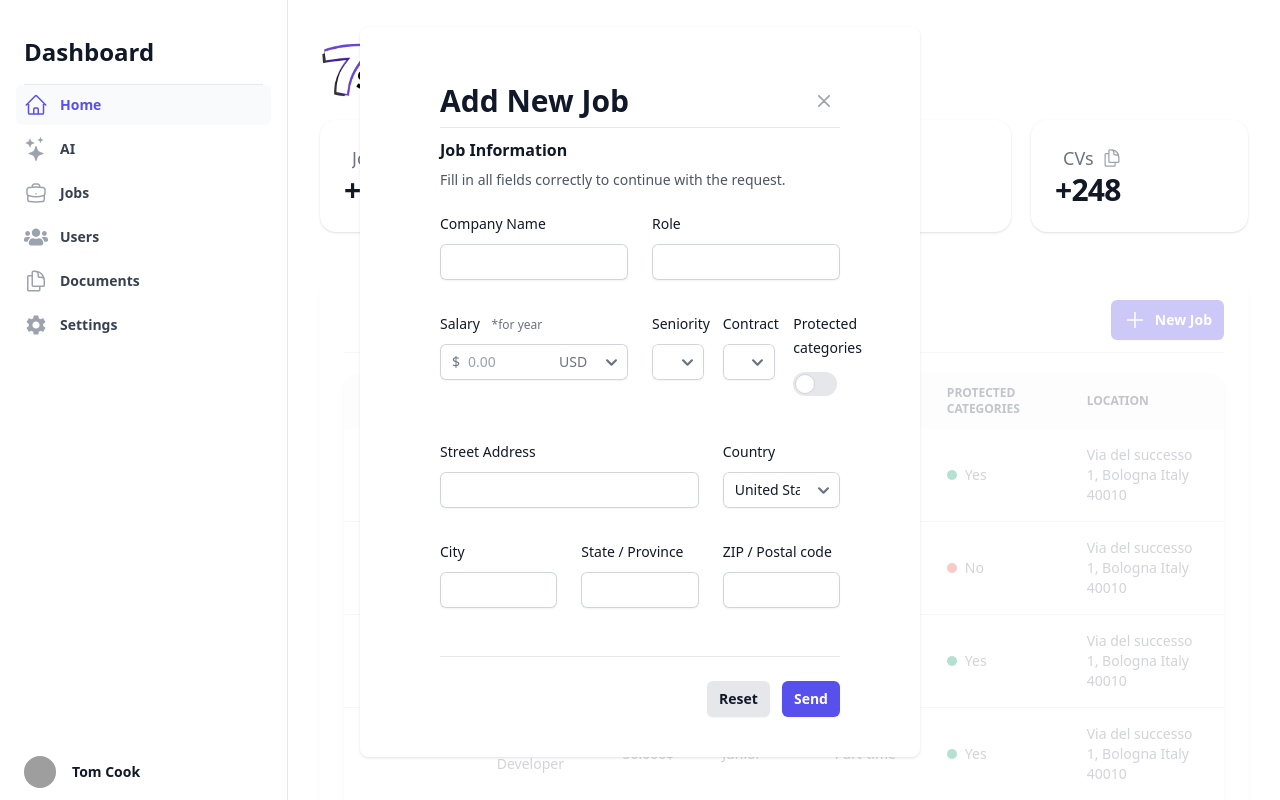
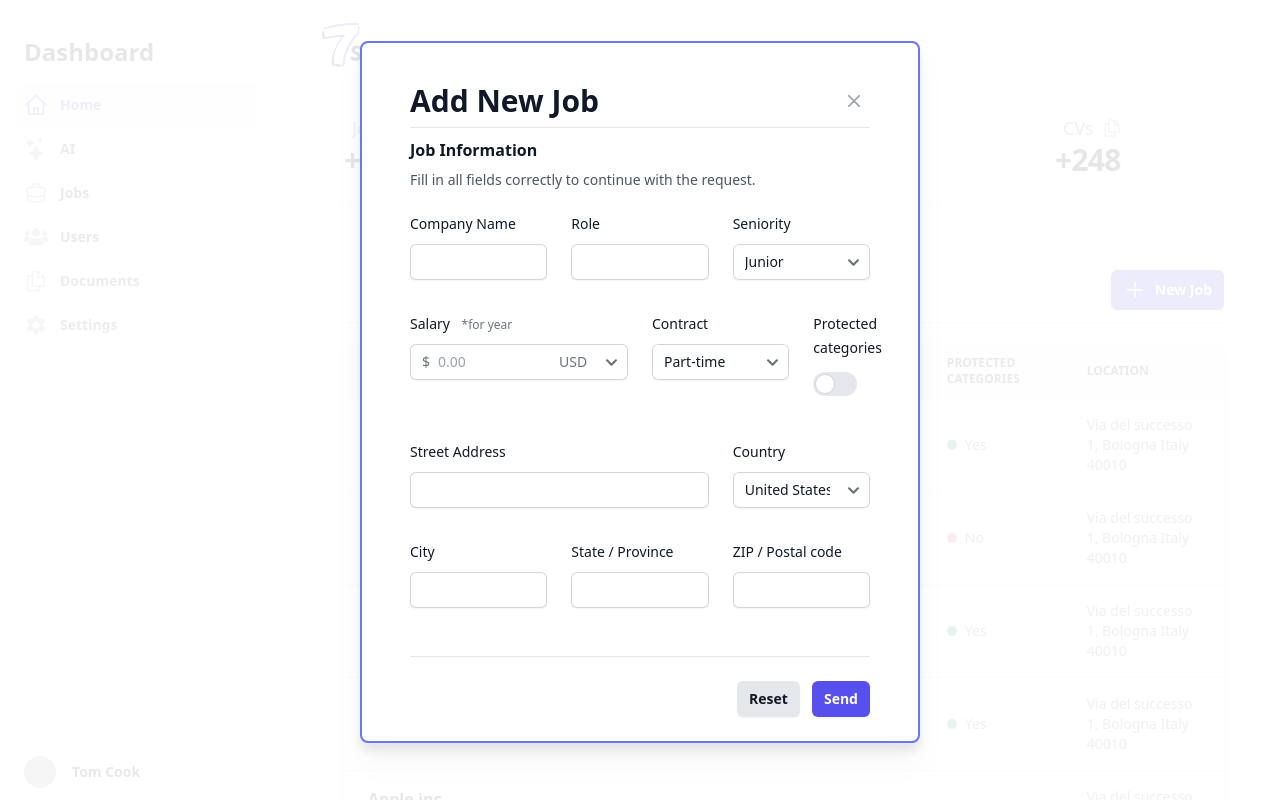
Before and after one commit to jodydev/7_seconds_pro, a React (Vite) app: page / in a window 1280 px wide. Both pictures are taken after a click on the button "New Job". Shown: the top 800 px of the page. Built offline with nearby package versions, Linux system fonts and the light colour scheme; grey boxes are pictures that could not be loaded.

Commit message:
fix ui opacity

```diff
--- a/src/components/BannerAi.jsx
+++ b/src/components/BannerAi.jsx
@@ -1,6 +1,10 @@
+import { useAppContext } from "../context/AppContext";
+
 export default function BannerAi() {
+  const { modalOpen } = useAppContext();
+
   return (
-      <div className="mx-auto py-24 sm:px-6 sm:py-12 lg:px-0">
+      <div className={`${modalOpen ? "opacity-10" : "opacity-100"} mx-auto py-24 sm:px-6 sm:py-12 lg:px-0`}>
         <div className="relative isolate overflow-hidden bg-indigo-600 px-6 pt-16 shadow-2xl sm:rounded-2xl sm:px-16 md:pt-24 lg:flex lg:gap-x-20 lg:px-24 lg:pt-0">
           <svg
             viewBox="0 0 1024 1024"
--- a/src/components/FileUpload.jsx
+++ b/src/components/FileUpload.jsx
@@ -1,7 +1,9 @@
-import { PlusIcon } from '@heroicons/react/20/solid'
+import { PlusIcon } from "@heroicons/react/20/solid";
 
 export default function FileUpload() {
   return (
+    <div className="container">
+      <div className="flex justify-center px-6 my-12">
         <div className="text-center">
           <svg
             className="mx-auto h-12 w-12 text-gray-400"
@@ -18,7 +20,9 @@ export default function FileUpload() {
               d="M9 13h6m-3-3v6m-9 1V7a2 2 0 012-2h6l2 2h6a2 2 0 012 2v8a2 2 0 01-2 2H5a2 2 0 01-2-2z"
             />
           </svg>
-      <h3 className="mt-2 text-sm font-semibold text-gray-900">No projects</h3>
+          <h3 className="mt-2 text-sm font-semibold text-gray-900">
+            No projects
+          </h3>
           <p className="mt-1 text-sm text-gray-500">
             Get started by creating a new project.
           </p>
@@ -32,5 +36,7 @@ export default function FileUpload() {
             </button>
           </div>
         </div>
+      </div>
+    </div>
   );
 }
--- a/src/components/HeaderCard.jsx
+++ b/src/components/HeaderCard.jsx
@@ -4,8 +4,11 @@ import {
 } from "@heroicons/react/24/outline";
 import { BsStars } from "react-icons/bs";
 import { FaUsers } from "react-icons/fa";
+import { useAppContext } from "../context/AppContext";
 
 export default function HeaderCard() {
+  const { modalOpen } = useAppContext();
+
   const stats = [
     { name: "Jobs", stat: "+71,897", icon: BriefcaseIcon },
     { name: "Users", stat: "+588", icon: FaUsers },
@@ -14,9 +17,9 @@ export default function HeaderCard() {
   ];
 
   return (
-    <div>
+    <div className={`${modalOpen ? "opacity-10" : "opacity-100"}`}>
       <img
-        className="w-auto h-[60px]"
+        className="w-auto h-[50px]"
         src="/7secondspro-logo/1.png"
         alt="Your Company"
       />
--- a/src/components/JobPostings.jsx
+++ b/src/components/JobPostings.jsx
@@ -1,23 +1,15 @@
-import { useState } from "react";
 import Job from "./Modal/Job";
+import { useAppContext } from "../context/AppContext";
 
 export default function JobPostings() {
-  const [modalOpen, setModalOpen] = useState(false);
-
-  const openModal = () => {
-    setModalOpen(true);
-  };
-
-  const closeModal = () => {
-    setModalOpen(false);
-  };
+  const { modalOpen, openModal, closeModal } = useAppContext();
 
   return (
     <section id="jobposting">
       {modalOpen && <Job closeModal={closeModal} />}
       <div
         className={`${
-          modalOpen ? "opacity-30" : "opacity-100"
+          modalOpen ? "opacity-10" : "opacity-100"
         } bg-white px-4 py-4 sm:px-6 shadow-lg rounded-2xl mt-10`}
       >
         <div className="flex flex-wrap items-center justify-between sm:flex-nowrap border-b border-gray-200">
--- a/src/components/Modal/Job.jsx
+++ b/src/components/Modal/Job.jsx
@@ -26,11 +26,11 @@ export default function Job({ closeModal }) {
       id="crud-modal"
       tabIndex="-1"
       aria-hidden="true"
-      className="flex overflow-y-auto overflow-x-hidden fixed top-0 right-0 left-0 z-50 justify-center items-center w-full md:inset-0 h-[calc(100%-1rem)] max-h-full"
+      className="flex overflow-hidden overflow-x-hidden fixed top-0 right-0 left-0 z-50 justify-center items-center w-full md:inset-0 h-[calc(100%-1rem)] max-h-full"
     >
-      <div className="relative p-10 w-full  max-w-[50%]">
-        <div className="relative bg-white rounded-lg shadow dark:bg-gray-700 py-10 px-20">
-          <div className="flex items-center justify-between my-2 border-b rounded-t dark:border-gray-600">
+      <div className="relative p-10 w-full max-w-[50%] ">
+        <div className="relative bg-white rounded-lg  dark:bg-gray-700 py-6 px-12 drop-shadow-xl border-2 border-indigo-500">
+          <div className="flex items-center justify-between my-2 border-b rounded-t dark:border-gray-600 ">
             <h3 className="text-3xl my-2 font-semibold text-gray-900 dark:text-white">
               Add New Job
             </h3>
@@ -70,7 +70,7 @@ export default function Job({ closeModal }) {
                 </p>
 
                 <div className="mt-5 grid grid-cols-1 gap-x-6 gap-y-8 sm:grid-cols-6">
-                  <div className="sm:col-span-3">
+                  <div className="sm:col-span-2">
                     <label
                       htmlFor="first-name"
                       className="block text-sm font-medium leading-6 text-gray-900"
@@ -88,7 +88,7 @@ export default function Job({ closeModal }) {
                     </div>
                   </div>
 
-                  <div className="sm:col-span-3">
+                  <div className="sm:col-span-2">
                     <label
                       htmlFor="last-name"
                       className="block text-sm font-medium leading-6 text-gray-900"
@@ -103,6 +103,27 @@ export default function Job({ closeModal }) {
                         autoComplete="family-name"
                         className="block w-full rounded-md border-0 py-1.5 text-gray-900 shadow-sm ring-1 ring-inset ring-gray-300 placeholder:text-gray-400 focus:ring-2 focus:ring-inset focus:ring-indigo-600 sm:text-sm sm:leading-6"
                       />
+                    </div>
+                  </div>
+
+                  <div className="sm:col-span-2">
+                    <label
+                      htmlFor="country"
+                      className="block text-sm font-medium leading-6 text-gray-900"
+                    >
+                      Seniority
+                    </label>
+                    <div className="mt-2">
+                      <select
+                        id="seniority"
+                        name="seniority"
+                        autoComplete="seniority-name"
+                        className="block w-full rounded-md border-0 py-1.5 text-gray-900 shadow-sm ring-1 ring-inset ring-gray-300 focus:ring-2 focus:ring-inset focus:ring-indigo-600 sm:max-w-xs sm:text-sm sm:leading-6"
+                      >
+                        <option>Junior</option>
+                        <option>Mid</option>
+                        <option>Senior</option>
+                      </select>
                     </div>
                   </div>
 
@@ -144,28 +165,9 @@ export default function Job({ closeModal }) {
                     </div>
                   </div>
 
-                  <div className="sm:col-span-1">
-                    <label
-                      htmlFor="country"
-                      className="block text-sm font-medium leading-6 text-gray-900"
-                    >
-                      Seniority
-                    </label>
-                    <div className="mt-2">
-                      <select
-                        id="seniority"
-                        name="seniority"
-                        autoComplete="seniority-name"
-                        className="block w-full rounded-md border-0 py-1.5 text-gray-900 shadow-sm ring-1 ring-inset ring-gray-300 focus:ring-2 focus:ring-inset focus:ring-indigo-600 sm:max-w-xs sm:text-sm sm:leading-6"
-                      >
-                        <option>Junior</option>
-                        <option>Mid</option>
-                        <option>Senior</option>
-                      </select>
-                    </div>
-                  </div>
 
-                  <div className="sm:col-span-1">
+
+                  <div className="sm:col-span-2">
                     <label
                       htmlFor="country"
                       className="block text-sm font-medium leading-6 text-gray-900"
@@ -208,7 +210,7 @@ export default function Job({ closeModal }) {
                         />
                         <div
                           className={`relative w-11 h-6 bg-gray-200 rounded-full peer ${
-                            isChecked ? "bg-blue-600" : "dark:bg-gray-700"
+                            isChecked ? "bg-indigo-500" : "dark:bg-gray-700"
                           } transition-all duration-300`}
                         >
                           <div
--- a/src/components/Sidebar.jsx
+++ b/src/components/Sidebar.jsx
@@ -1,4 +1,5 @@
 import { useLocation } from "react-router-dom";
+import { useAppContext } from "../context/AppContext";
 import { MdSettings } from "react-icons/md";
 import { FaUsers } from "react-icons/fa";
 import { BsStars } from "react-icons/bs";
@@ -32,10 +33,11 @@ function classNames(...classes) {
 
 export default function Sidebar() {
   const location = useLocation();
+  const { modalOpen } = useAppContext();
   const [sidebarOpen, setSidebarOpen] = useState(false);
 
   return (
-    <header>
+    <header className={`${modalOpen ? "opacity-10" : "opacity-100"}`}>
       {/* Mobile sidebar */}
       <Transition.Root show={sidebarOpen} as={Fragment}>
         <Dialog
@@ -140,10 +142,9 @@ export default function Sidebar() {
       {/* Static sidebar for desktop */}
       <div className="hidden lg:fixed lg:inset-y-0 lg:z-50 lg:flex lg:w-72 lg:flex-col">
         <div className="flex grow flex-col gap-y-5 overflow-y-auto border-r border-gray-200 bg-white px-6">
-
-            <h3 className="text-2xl font-semibold leading-6 text-gray-900 mt-10 ">
-              Dashboard
-            </h3>
+          <h3 className="text-2xl font-semibold leading-6 text-gray-900 mt-10 ">
+            Dashboard
+          </h3>
 
           <nav className="flex flex-1 flex-col border-t text-gray-900">
             <ul role="list" className="flex flex-1 flex-col gap-y-7">
--- /dev/null
+++ b/src/context/AppContext.jsx
@@ -0,0 +1,23 @@
+import React, { createContext, useState, useContext } from 'react';
+
+const AppContext = createContext();
+
+export const AppProvider = ({ children }) => {
+  const [modalOpen, setModalOpen] = useState(false);
+
+  const openModal = () => {
+    setModalOpen(true);
+  };
+
+  const closeModal = () => {
+    setModalOpen(false);
+  };
+
+  return (
+    <AppContext.Provider value={{ modalOpen, openModal, closeModal }}>
+      {children}
+    </AppContext.Provider>
+  );
+};
+
+export const useAppContext = () => useContext(AppContext);
--- a/src/pages/Layout.jsx
+++ b/src/pages/Layout.jsx
@@ -1,13 +1,18 @@
 import Sidebar from "../components/Sidebar";
 
 export default function Layout({ children }) {
+
   return (
-    <>
+    <section>
       <Sidebar />
 
-      <main className="py-10 lg:pl-72">
-        <div className="px-4 sm:px-6 lg:px-8">{children}</div>
+      <main
+        className="py-5 lg:pl-72"
+      >
+        <div className="px-4 sm:px-6 lg:px-8">
+          {children}
+        </div>
       </main>
-    </>
+    </section>
   );
 }
```
Also changed, not shown: src/App.jsx (+6 -7 lines), 1 other file (tests, documents, lock files or other folders). Lines whose indentation alone changed are shown as unchanged.
